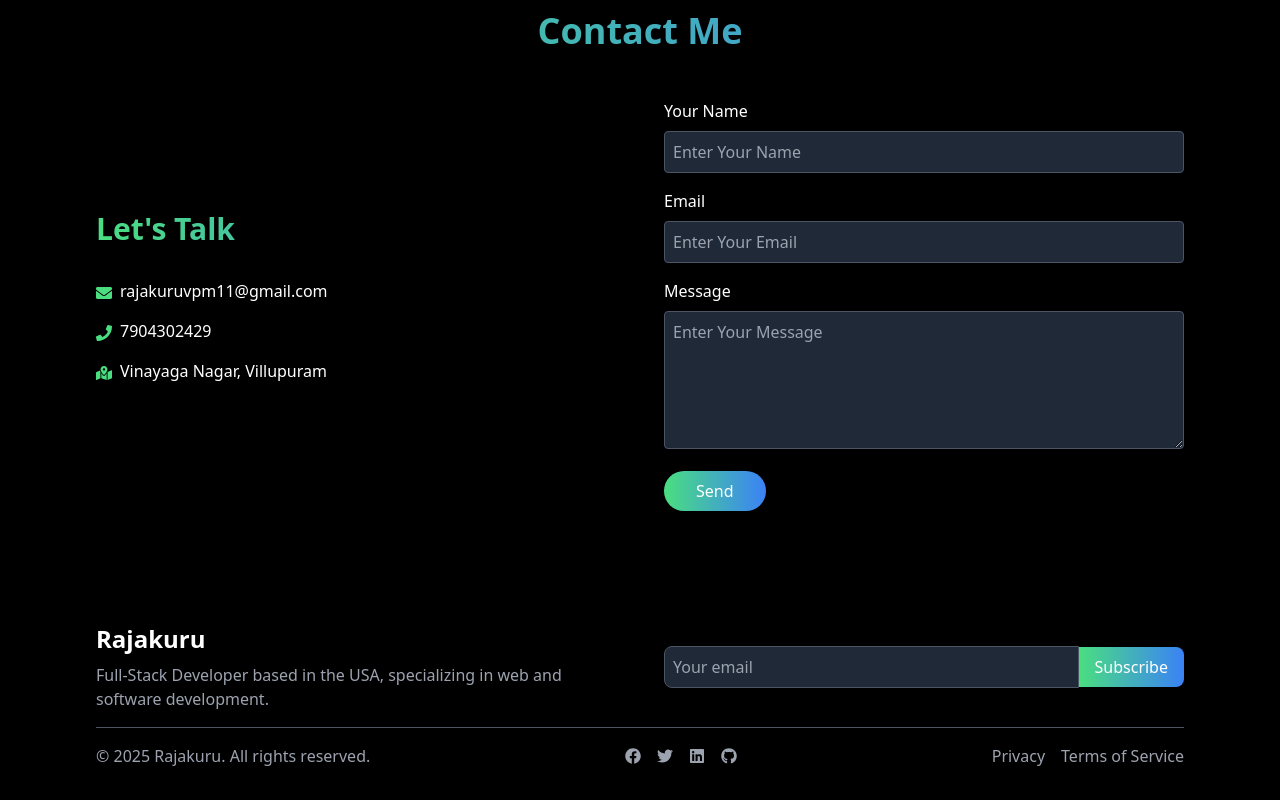
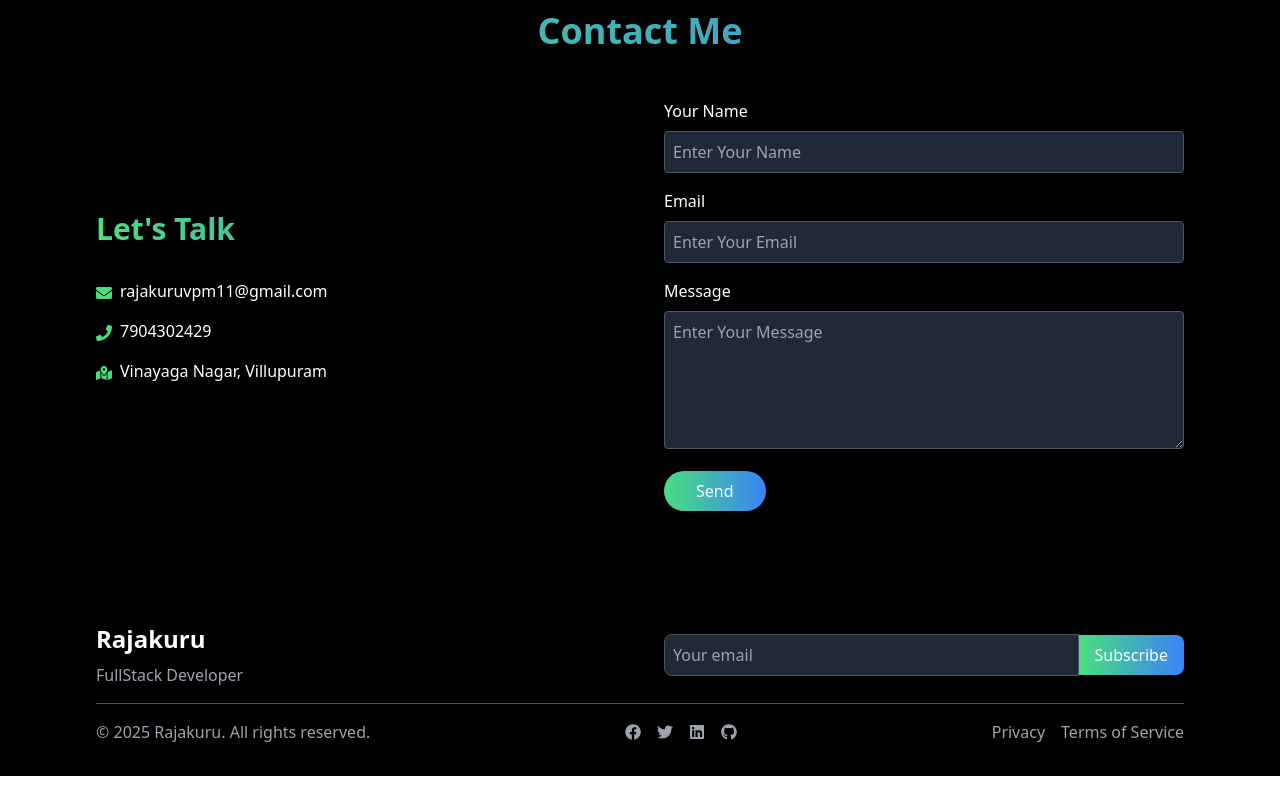
Before and after one commit to Rajakuruvpm/New_portfolio, a React (Vite) app: page / in a window 1280 px wide. Shown: the part 4103-4903 px from the top of the page. After the commit the page ends 4879 px from the top, so only its background shows below. Built offline with nearby package versions, Linux system fonts and the light colour scheme.

Commit message:
Update Footer.jsx

```diff
--- a/src/components/Footer.jsx
+++ b/src/components/Footer.jsx
@@ -9,8 +9,7 @@ const Footer = () => {
           <div className="flex-1 mb-4 md:mb-0">
             <h3 className="text-2xl font-bold mb-2">Rajakuru</h3>
             <p className="text-gray-400">
-              Full-Stack Developer based in the USA, specializing in web and
-              software development.
+              FullStack Developer
             </p>
           </div>
           <div className="flex-1 w-full">
```
